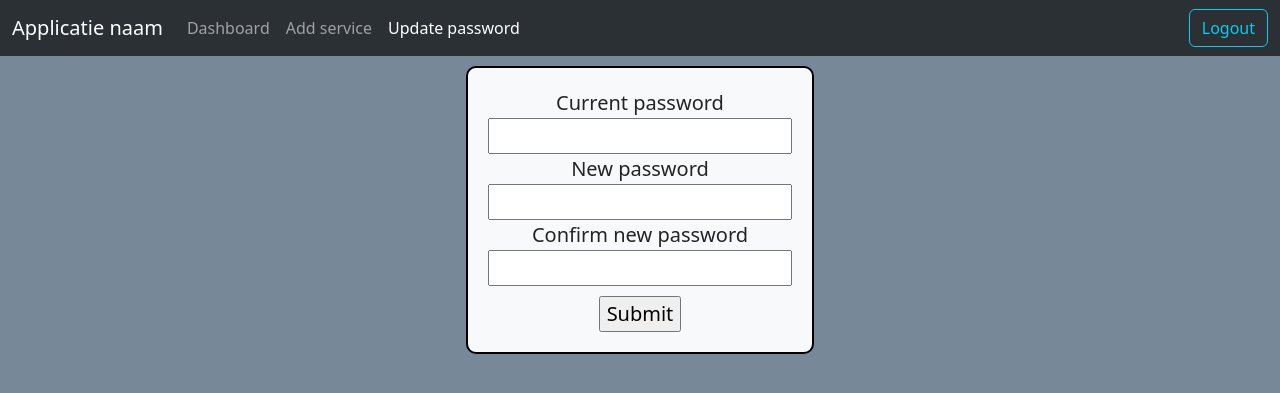
After one commit to StefBuwalda/WebTech, a Flask app: page /auth/update_user in a window 1280 px wide. The commit adds this page. Shown: the top 393 px of the page. Run offline with Flask 3, Linux system fonts and the light colour scheme; the visitor is signed in with stand-in values (Sample User, id 1).

Commit message:
Added a bunch of stuff

```diff
--- a/application/auth/forms.py
+++ b/application/auth/forms.py
@@ -3,17 +3,27 @@ from wtforms import StringField, SubmitField, PasswordField, BooleanField
 from wtforms.validators import DataRequired
 
 
-class LoginForm(FlaskForm):
+class defaultForm(FlaskForm):
     username = StringField("Username", validators=[DataRequired()])
-    password = PasswordField("Password")
-    submit = SubmitField("Login")
+    password = PasswordField("Password", validators=[DataRequired()])
+    submit = SubmitField("Submit")
 
 
-class RegisterForm(FlaskForm):
-    username = StringField("Username", validators=[DataRequired()])
-    password = PasswordField("Password", validators=[DataRequired()])
+class LoginForm(defaultForm):
+    pass
+
+
+class RegisterForm(defaultForm):
     confirm_password = PasswordField(
         "Confirm Password", validators=[DataRequired()]
     )
     is_admin = BooleanField("Admin")
-    submit = SubmitField("Add")
+
+
+class UpdateForm(defaultForm):
+    confirm_password = PasswordField(
+        "Confirm Password", validators=[DataRequired()]
+    )
+    current_password = PasswordField(
+        "Current Password", validators=[DataRequired()]
+    )
--- /dev/null
+++ b/application/auth/templates/update_user.html
@@ -0,0 +1,27 @@
+{% extends 'base_template.html' %}
+
+{% block title %}
+Update
+{% endblock %}
+
+{% block content %}
+<form class="bg-body-tertiary" method="POST">
+    {{ form.hidden_tag() }}
+    {% if feedback %}
+    <p class="feedback">{{feedback}}</p>
+    {% endif %}
+    <div>
+        Current password <br> {{ form.current_password() }}
+    </div>
+    <div>
+        New password <br> {{ form.password() }}
+    </div>
+    <div>
+        Confirm new password <br> {{ form.confirm_password() }}
+    </div>
+
+    <div class="submit">
+        {{ form.submit() }}
+    </div>
+</form>
+{% endblock %}
--- a/application/auth/views.py
+++ b/application/auth/views.py
@@ -3,10 +3,15 @@ from flask import Blueprint, render_template, redirect, url_for
 from application import db
 from application.auth.models import User
 from application.auth.forms import LoginForm
-from flask_login import login_required, login_user, logout_user  # type: ignore
+from flask_login import (  # type: ignore
+    login_required,  # type: ignore
+    login_user,  # type: ignore
+    logout_user,
+    current_user,
+)
 from werkzeug.security import check_password_hash, generate_password_hash
 from application.decorators import admin_required
-from application.auth.forms import RegisterForm
+from application.auth.forms import RegisterForm, UpdateForm
 
 auth_blueprint = Blueprint("auth", __name__, template_folder="templates")
 
@@ -27,12 +32,14 @@ def register():
                 "admin.html",
                 form=register_form,
                 feedback="Passwords don't match, please try again",
+                active_page="register",
             )
         if User.query.filter_by(username=username).first():
             return render_template(
                 "admin.html",
                 form=register_form,
                 feedback="Username is already taken",
+                active_page="register",
             )
         new_user = User(
             username=username,  # type: ignore
@@ -45,8 +52,41 @@ def register():
             "admin.html",
             form=RegisterForm(formdata=None),
             feedback="User succesfully added",
+            active_page="register",
         )
-    return render_template("admin.html", form=register_form)
+    return render_template(
+        "admin.html", form=register_form, active_page="register"
+    )
+
+
+@auth_blueprint.route("/update_user", methods=["GET", "POST"])
+@login_required
+def update():
+    form = UpdateForm(username=current_user.username)
+    if form.validate_on_submit():  # type: ignore
+        if not check_password_hash(
+            current_user.password, form.current_password.data  # type: ignore
+        ):
+            return render_template(
+                "update_user.html",
+                form=form,
+                feedback="Current password incorrect",
+                active_page="update",
+            )
+        if form.password.data != form.confirm_password.data:
+            return render_template(
+                "update_user.html",
+                form=form,
+                feedback="New password mismatched",
+                active_page="update",
+            )
+        current_user.password = generate_password_hash(
+            form.password.data  # type: ignore
+        )
+        db.session.commit()
+        logout_user()
+        return redirect(url_for("auth.login"))
+    return render_template("update_user.html", form=form, active_page="update")
 
 
 @auth_blueprint.route("/login", methods=["GET", "POST"])
--- a/application/templates/base_template.html
+++ b/application/templates/base_template.html
@@ -21,15 +21,22 @@
                 <ul class="navbar-nav me-auto mb-2 mb-lg-0">
                     {% if current_user.is_authenticated %}
                     <li class="nav-item">
-                        <a class="nav-link active" aria-current="page" href="{{url_for('dash.index')}}">Dashboard</a>
+                        <a class="nav-link {% if active_page == 'dashboard' %}active{% endif %}" aria-current=" page"
+                            href="{{url_for('dash.index')}}">Dashboard</a>
                     </li>
                     <li class="nav-item">
-                        <a class="nav-link" href="{{url_for('dash.service')}}">Add service</a>
+                        <a class="nav-link {% if active_page == 'service' %}active{% endif %}"
+                            href="{{url_for('dash.service')}}">Add service</a>
+                    </li>
+                    <li class="nav-item">
+                        <a class="nav-link {% if active_page == 'update' %}active{% endif %}"
+                            href="{{url_for('auth.update')}}">Update password</a>
                     </li>
                     {% endif %}
                     {% if current_user.is_admin %}
                     <li class="nav-item">
-                        <a class="nav-link" href="{{url_for('auth.register')}}">Add user</a>
+                        <a class="nav-link {% if active_page == 'register' %}active{% endif %}"
+                            href="{{url_for('auth.register')}}">Add user</a>
                     </li>
                     {% endif %}
                 </ul>
```
Also changed, not shown: application/dash/views.py (+7 -4 lines).
